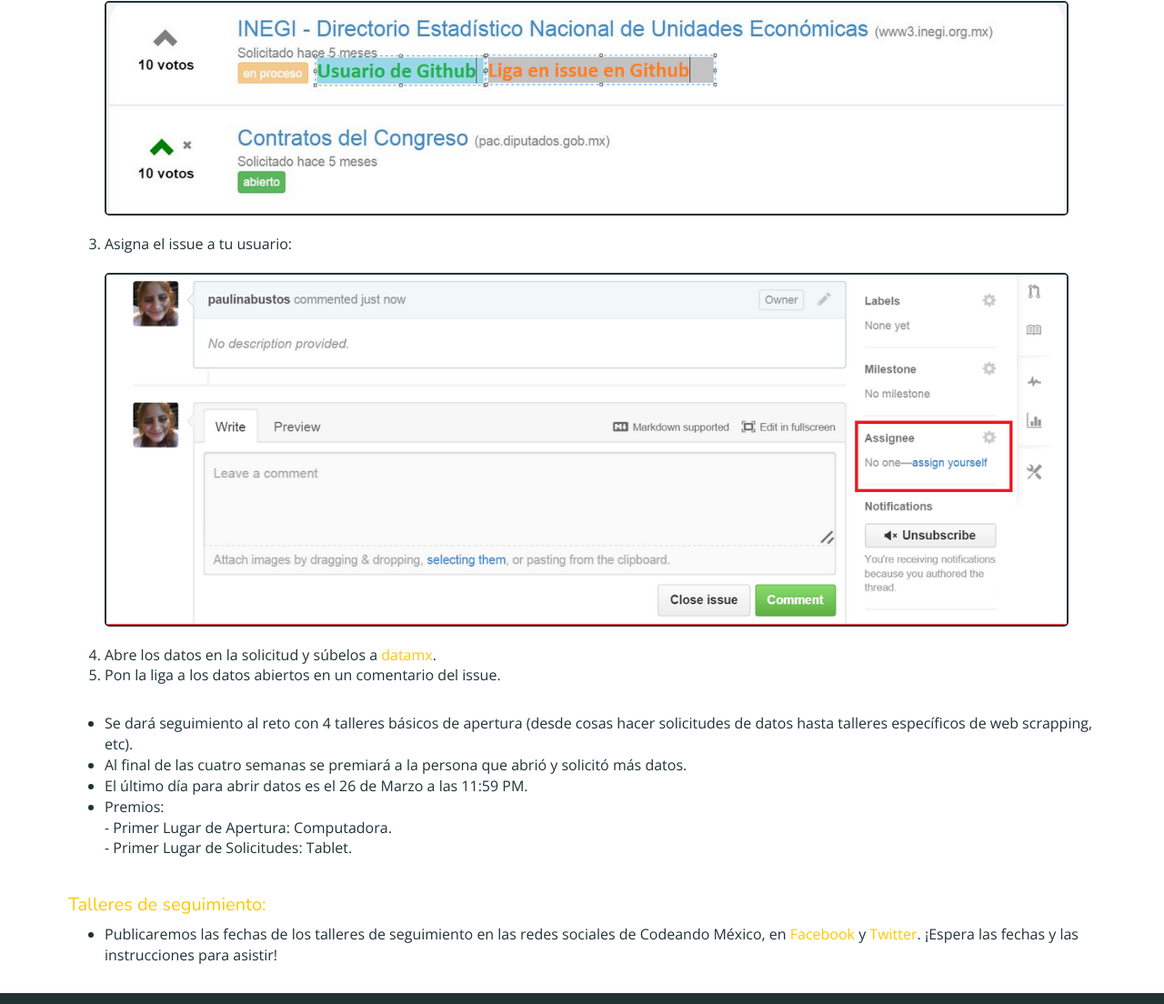
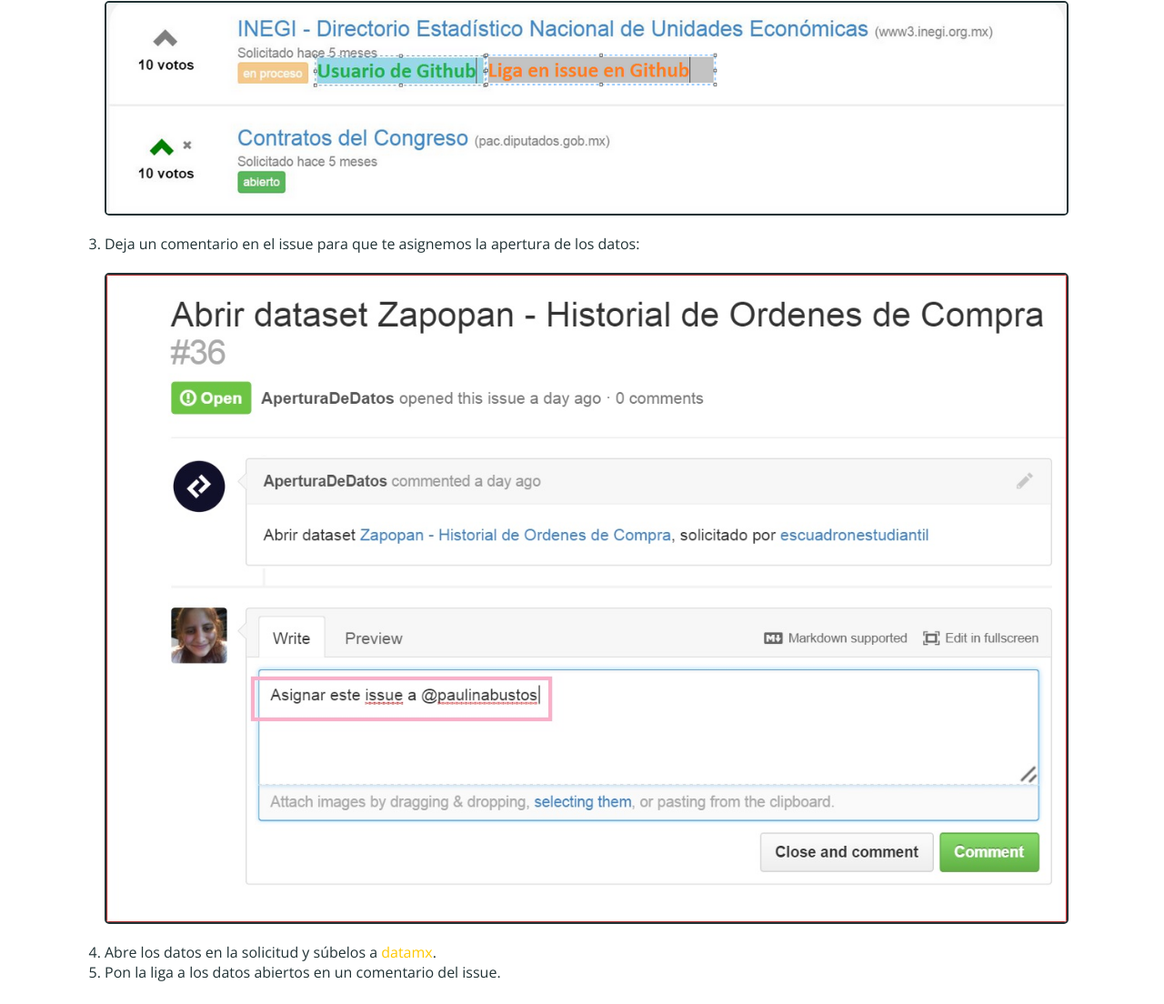
Before and after one commit to paulinabustos/carrera-open-data-mx-2015, a website: page app/instrucciones.html in a window 1280 px wide. Shown: the part 1685-2789 px from the top of the page at 91% size. Drawn offline with nearby package versions, Linux system fonts and the light colour scheme.

Commit message:
Edité paso numero tres

```diff
--- a/app/instrucciones.html
+++ b/app/instrucciones.html
@@ -66,9 +66,9 @@
 					<div class="image-container">
 						<img class="resize-image" src="images/liga.png">
 					</div>
-					<li>Asigna el issue a tu usuario:</li>
+                    <li>Deja un comentario en el issue para que te asignemos la apertura de los datos:</li>
 					<div class="image-container">
-						<img class="resize-image" src="images/issue.png">
+						<img class="resize-image" src="images/issue.jpg">
 					</div>
 					<li>Abre los datos en la solicitud y súbelos a <a                                       href="http://datamx.io" target="_blank">datamx</a>.</li>
 					<li class="add-padding-bottom">Pon la liga a los datos abiertos en un comentario del issue.                       </li>
```
Also changed, not shown: app/images/issue.jpg (added).
